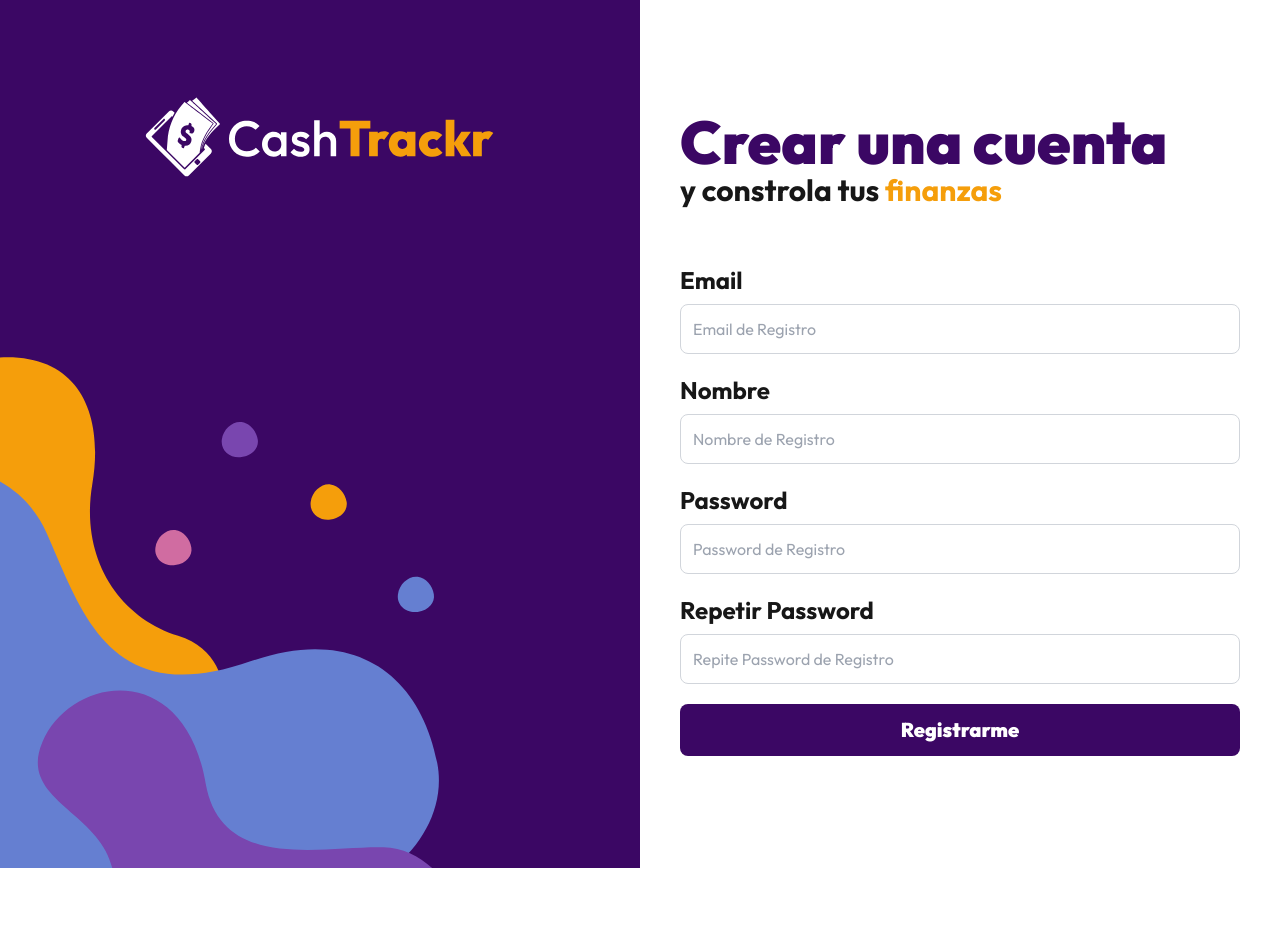
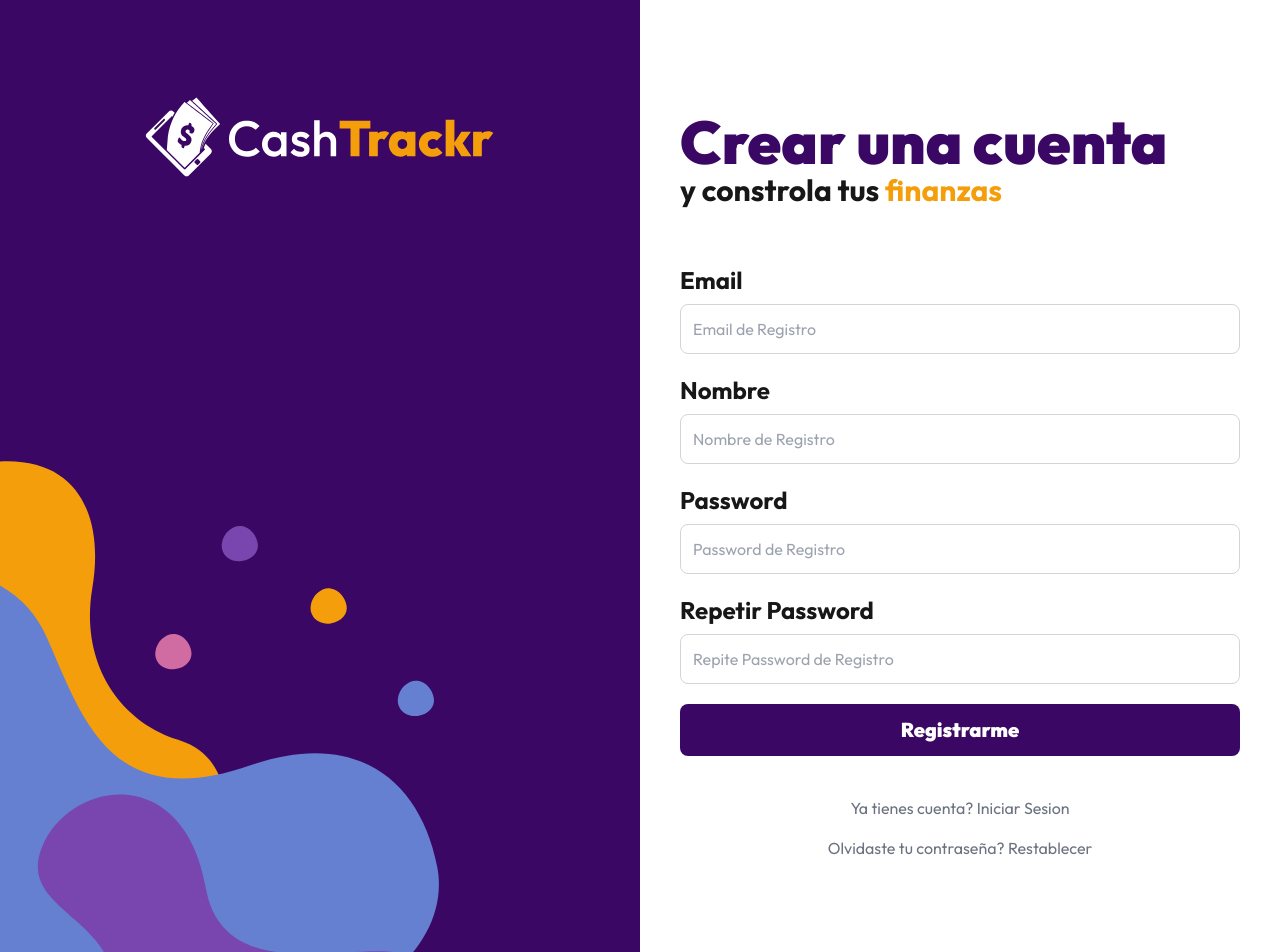
Before and after one commit to zahit18/next-cashTracker, a Next.js app: page /auth/register in a window 1280 px wide. Shown: the top 952 px of the page. Before the commit the page ends 868 px from the top, so only its background shows below. Built offline with nearby package versions, Linux system fonts and the light colour scheme.

Commit message:
Using Link for Routing

```diff
--- a/app/auth/forgot-password/page.tsx
+++ b/app/auth/forgot-password/page.tsx
@@ -1,5 +1,6 @@
 import ForgotPasswordForm from "@/app/components/auth/ForgotPasswordForm"
 import type { Metadata } from "next"
+import Link from "next/link"
 
 export const metadata: Metadata = {
     title: "CashTracker - Olvide mi Password",
@@ -14,6 +15,22 @@
 
             <ForgotPasswordForm />
 
+            <nav className="mt-10 flex flex-col space-y-4">
+                <Link
+                    href={'/auth/login'}
+                    className="text-center text-gray-500"
+                >
+                    Ya tienes cuenta? Iniciar Sesion
+                </Link>
+
+                <Link
+                    href={'/auth/register'}
+                    className="text-center text-gray-500"
+                >
+                    No tienes cuenta? Crea una
+                </Link>
+            </nav>
+
         </>
     )
 }
--- a/app/auth/login/page.tsx
+++ b/app/auth/login/page.tsx
@@ -1,5 +1,6 @@
 import LoginForm from "@/app/components/auth/LoginForm"
 import type { Metadata } from "next"
+import Link from "next/link"
 
 export const metadata: Metadata = {
     title: "CashTracker - Inicar Sesion",
@@ -14,6 +15,22 @@
 
             <LoginForm />
 
+            <nav className="mt-10 flex flex-col space-y-4">
+                <Link
+                    href={'/auth/register'}
+                    className="text-center text-gray-500"
+                >
+                    No tienes cuenta? Crea una
+                </Link>
+
+                <Link
+                    href={'/auth/forgot-password'}
+                    className="text-center text-gray-500"
+                >
+                    Olvidaste tu contraseña? Restablecer
+                </Link>
+            </nav>
+
         </>
     )
 }
--- a/app/auth/register/page.tsx
+++ b/app/auth/register/page.tsx
@@ -1,5 +1,6 @@
 import type { Metadata } from "next"
 import RegisterForm from "@/app/components/auth/RegisterForm"
+import Link from "next/link"
 
 export const metadata: Metadata = {
     title: "CashTracker - Crear Cuenta",
@@ -13,6 +14,22 @@
             <p className="text-3xl font-bold">y constrola tus <span className="text-amber-500">finanzas</span> </p>
 
             <RegisterForm />
+
+            <nav className="mt-10 flex flex-col space-y-4">
+                <Link
+                    href={'/auth/login'}
+                    className="text-center text-gray-500"
+                >
+                    Ya tienes cuenta? Iniciar Sesion
+                </Link>
+
+                <Link
+                    href={'/auth/forgot-password'}
+                    className="text-center text-gray-500"
+                >
+                    Olvidaste tu contraseña? Restablecer
+                </Link>
+            </nav>
         </>
     )
 }
```
